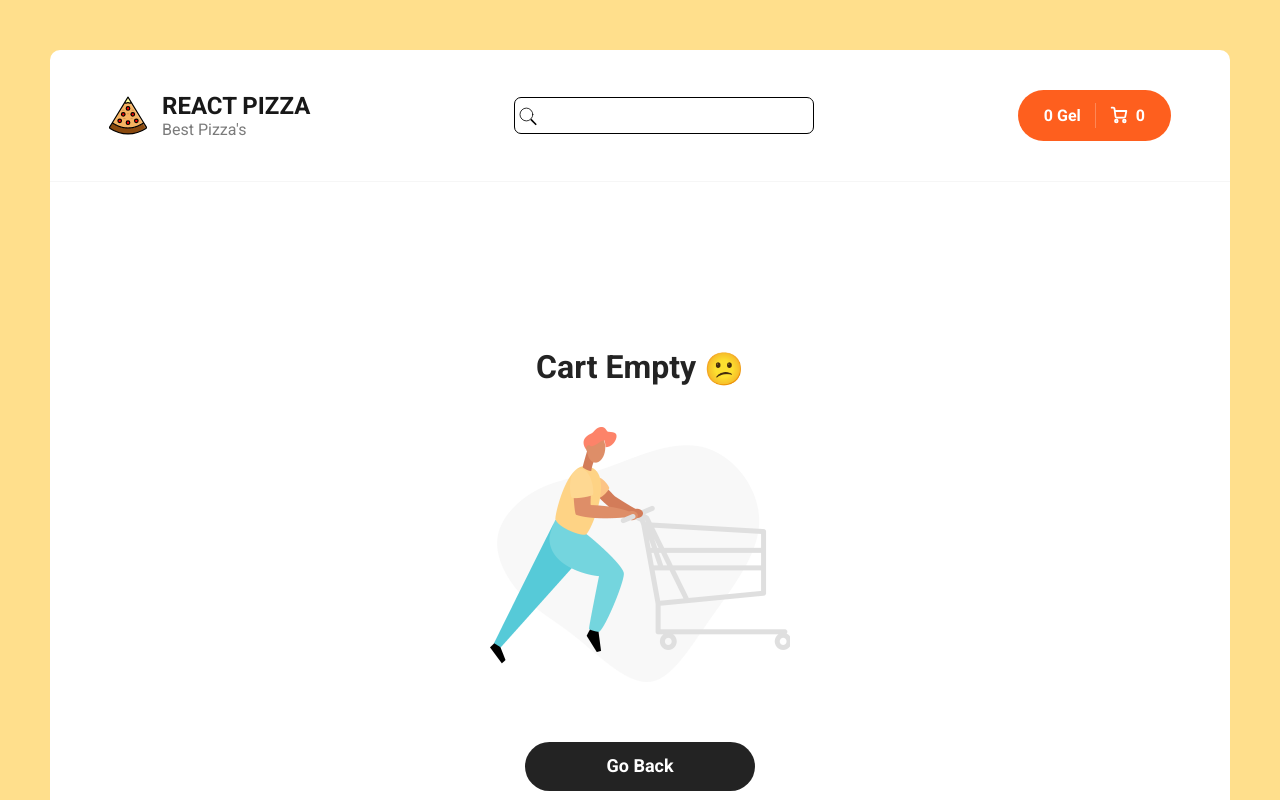
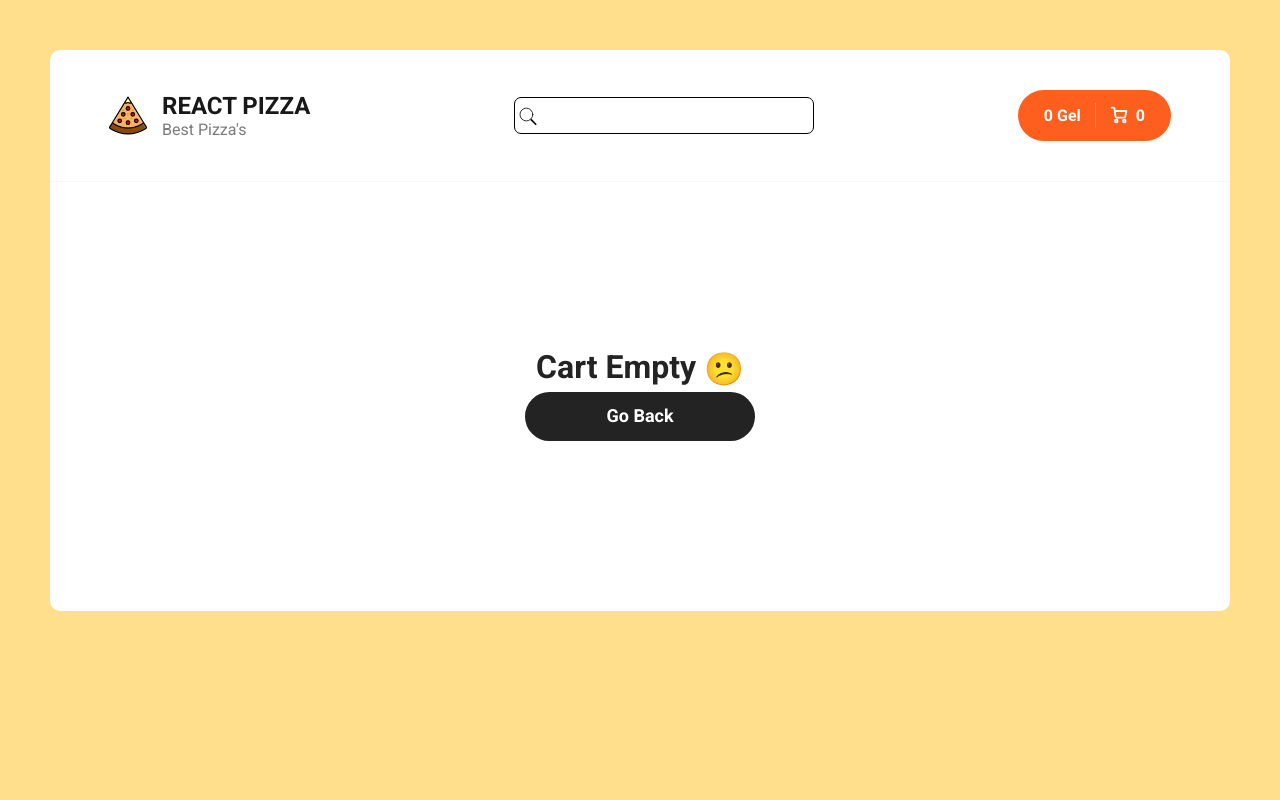
Before and after one commit to giorgipatashuri/react-pizza, a React (Create React App) app: page /cart in a window 1280 px wide. Shown: the top 800 px of the page. Built offline with nearby package versions, Linux system fonts and the light colour scheme.

Commit message:
Bugs Fixed

```diff
--- a/src/components/CartEmpty.js
+++ b/src/components/CartEmpty.js
@@ -8,7 +8,6 @@ const CartEmpty = () => {
           <h2>
             Cart Empty <icon>😕</icon>
           </h2>
-          <img src='assets/img/empty-cart.png' alt='Empty cart' />
           <Link to='/react-pizza' class='button button--black'>
             <span>Go Back</span>
           </Link>
```
